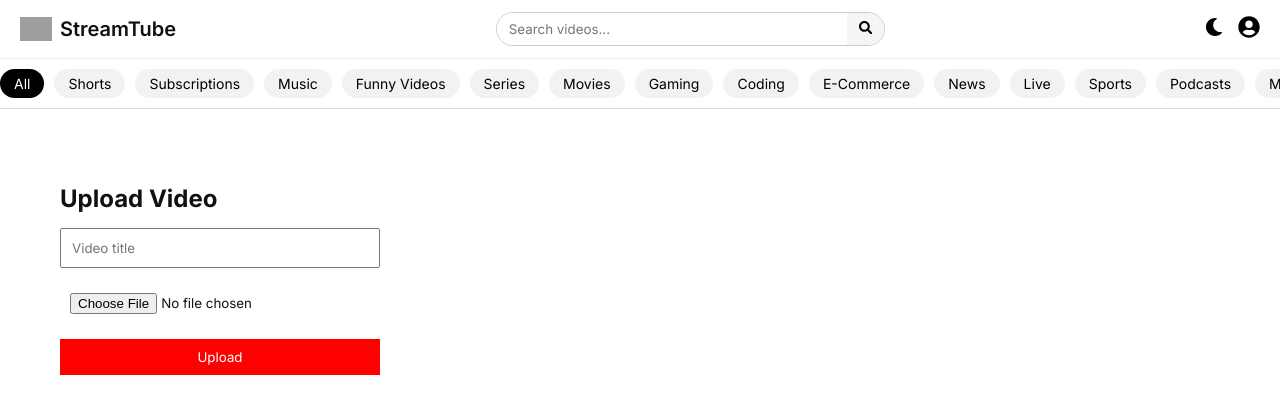
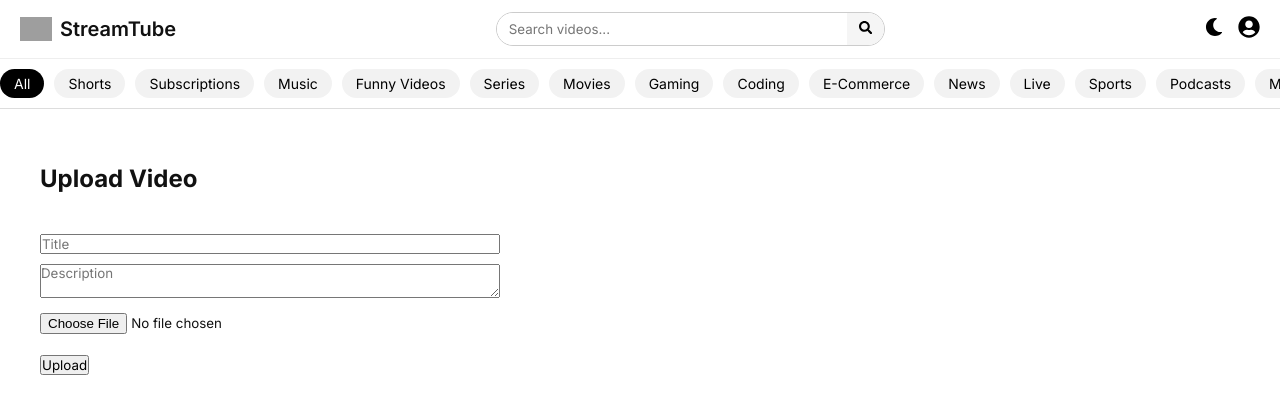
Before and after one commit to Vishal3201/streamtube-, a React (Vite) app in the folder frontend/: page /upload in a window 1280 px wide. Shown: the top 414 px of the page. Built offline with nearby package versions, Linux system fonts and the light colour scheme; grey boxes are pictures that could not be loaded.

Commit message:
Update Upload.jsx

```diff
--- a/frontend/src/pages/Upload/Upload.jsx
+++ b/frontend/src/pages/Upload/Upload.jsx
@@ -1,56 +1,106 @@
-import { useState } from "react";
-import "./upload.css";
+import { useLocation, useNavigate } from "react-router-dom";
+import { useEffect, useState } from "react";
 import { uploadVideo } from "../../services/api";
 
-function Upload(){
+function Upload() {
+  const location = useLocation();
+  const navigate = useNavigate();
 
-const [title,setTitle] = useState("");
-const [file,setFile] = useState(null);
+  const [file, setFile] = useState(null);
+  const [title, setTitle] = useState("");
+  const [desc, setDesc] = useState("");
+  const [thumbnail, setThumbnail] = useState(null);
+  const [loading, setLoading] = useState(false);
 
-async function handleUpload(){
+  useEffect(() => {
+    if (location.state?.file) {
+      setFile(location.state.file);
+    }
+  }, [location.state]);
 
-  if(!file){
-    alert("Please select a file");
-    return;
+  const handleUpload = async () => {
+    if (!file || !title) {
+      return alert("Please add a title and select a video");
     }
 
     const formData = new FormData();
+    formData.append("video", file);
     formData.append("title", title);
-  formData.append("video", file);
+    formData.append("description", desc);
 
-  try{
-    await uploadVideo(formData);
-    alert("Uploaded successfully");
-  }catch(err){
-    console.error(err);
-    alert("Upload failed");
+    if (thumbnail) {
+      formData.append("thumbnail", thumbnail);
     }
 
+    try {
+      setLoading(true);
+      await uploadVideo(formData);
+
+      alert("Uploaded Successfully 🚀");
+
+      // reset form
+      setFile(null);
+      setTitle("");
+      setDesc("");
+      setThumbnail(null);
+
+      // redirect to home
+      navigate("/");
+    } catch (error) {
+      console.error(error);
+      alert("Upload Failed ❌");
+    } finally {
+      setLoading(false);
     }
+  };
 
-return(
-
-<div className="upload">
-
+  return (
+    <div style={{ padding: "20px", maxWidth: "500px" }}>
       <h2>Upload Video</h2>
 
+      {/* Video Preview */}
+      {file && (
+        <video
+          src={URL.createObjectURL(file)}
+          controls
+          width="100%"
+        />
+      )}
+
+      <br /><br />
+
+      {/* Title */}
       <input
-placeholder="Video title"
+        type="text"
+        placeholder="Title"
         value={title}
-onChange={(e)=>setTitle(e.target.value)}
+        onChange={(e) => setTitle(e.target.value)}
+        style={{ width: "100%", marginBottom: "10px" }}
       />
 
+      {/* Description */}
+      <textarea
+        placeholder="Description"
+        value={desc}
+        onChange={(e) => setDesc(e.target.value)}
+        style={{ width: "100%", marginBottom: "10px" }}
+      />
+
+      {/* Thumbnail Upload */}
       <input
         type="file"
-onChange={(e)=>setFile(e.target.files[0])}
+        accept="image/*"
+        onChange={(e) => setThumbnail(e.target.files[0])}
       />
 
-<button onClick={handleUpload}>Upload</button>
+      <br /><br />
 
+      {/* Upload Button */}
+      <button onClick={handleUpload} disabled={loading}>
+        {loading ? "Uploading..." : "Upload"}
+      </button>
     </div>
-
   );
-
 }
 
 export default Upload;
```
Lines whose indentation alone changed are shown as unchanged.
